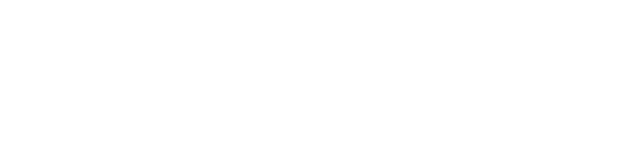
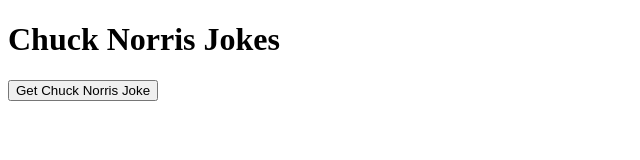
Before and after one commit to Rayder88/apis_segundo_parcial-, a plain HTML site: page index.html in a window 1280 px wide. Shown: the whole page, without its empty margins (0-640 px from the left). Drawn offline with Linux system fonts and the light colour scheme.

Commit message:
menu
no es menu muy largo pues el api no es una que contenga varios apartados

```diff
--- a/index.html
+++ b/index.html
@@ -7,6 +7,12 @@
     <link rel="stylesheet" href="css/estilos.css">
 </head>
 <body>
+    <div class="container">
+        <h1>Chuck Norris Jokes</h1>
+        <button id="get-joke-btn">Get Chuck Norris Joke</button>
+        <div id="joke-container"></div>
+    </div>
 
+    <script src="js/index.js"></script>
 </body>
 </html>
```
